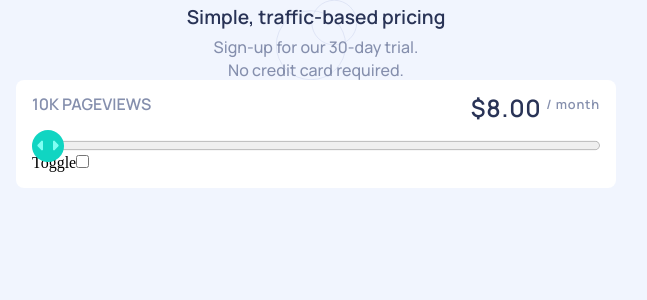
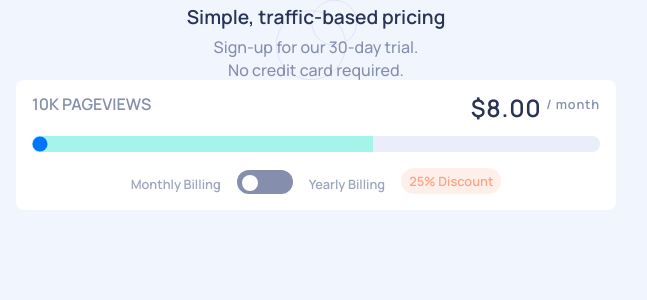
Before and after one commit to USKhokhar/investo-task, a React (Vite) app: page / in a window 1280 px wide. Shown: the top 300 px of the page, without its empty margins (324-971 px from the left). Built offline with nearby package versions, Linux system fonts and the light colour scheme.

Commit message:
styling addition --> billing period toggle styled

```diff
--- a/src/App.jsx
+++ b/src/App.jsx
@@ -1,4 +1,4 @@
-import React, { useState } from 'react'
+import React, { useEffect, useState } from 'react'
 // import "./index.css"
 
 const App = () => {
@@ -14,6 +14,27 @@ const App = () => {
     const [ priceValue, setPriceValue ] = useState(0)
     const [ isMonthly, setIsMonthly ] = useState(true)
 
+    // handling screen change via react
+    const [isMobile, setIsMobile] = useState(false);
+
+  useEffect(() => {
+    const handleResize = () => {
+      if (window.innerWidth <= 480) {
+        setIsMobile(true);
+      } else {
+        setIsMobile(false);
+      }
+    };
+
+    window.addEventListener('resize', handleResize);
+
+    handleResize();
+
+    return () => {
+      window.removeEventListener('resize', handleResize);
+    };
+  }, []);
+
     // handling billing period
     const handleBillingPeriod = () => {
         setIsMonthly(!isMonthly)
@@ -23,6 +44,11 @@ const App = () => {
     const handlePriceChange = (e) => {
         setPriceValue(parseInt(e.target.value))
     }
+
+    const calculateBackground = () => {
+        const gradientPercentage = (priceValue / (priceOptions.length - 1)) * 100;
+        return `linear-gradient(90deg, var(--cyan-sm) ${gradientPercentage}%, var(--greyblue-sm) ${100 - gradientPercentage}%)`;
+    };
   return (
     <main>
         {/* Banner section */}
@@ -54,8 +80,12 @@ const App = () => {
                     </span>
                 </p>
                 {/* Progress slider */}
-                <div className='sliderDiv'>
+
                 <input
+                    style={{
+
+                        // background: calculateBackground(),
+                    }}
                     className='slider'
                     type="range"
                     name="slider"
@@ -66,14 +96,11 @@ const App = () => {
                     onChange={handlePriceChange}
                     step={1}
                 />
-                    <progress className='progressBar' max={priceOptions.length-1} value={priceValue} />
-                </div>
             </article>
 
-
-            <br />
-            {/* Toggle */}
-            <span>Toggle</span>
+            <article className='priceToggleSection'>
+                <span>monthly billing</span>
+                <div>
                     <input
                         type="checkbox"
                         name="priceToggle"
@@ -81,6 +108,19 @@ const App = () => {
                         checked={!isMonthly}
                         onChange={handleBillingPeriod}
                     />
+
+                    <label for="priceToggle" className='priceToggleLabel'>Toggle</label>
+                </div>
+                <span>yearly billing</span>
+
+                <span className="discount">
+                    {
+                        isMobile ? '-25%' : '25% discount'
+                    }
+                </span>
+            </article>
+            {/* Toggle */}
+
         </section>
     </main>
   )
--- a/src/index.css
+++ b/src/index.css
@@ -62,6 +62,8 @@ main {
   margin: auto;
   border-radius: 8px;
   padding: 1rem;
+
+  display: grid;
 }
 
 .sliderPart {
@@ -98,56 +100,96 @@ main {
   color: var(--greyblue-base);
 }
 
-.sliderDiv {
+.slider {
   grid-column: 1/3;
   grid-row: 2;
-  position: relative;
-
+  outline: none;
+  border: none;
 }
 
-progress {
-  /* display: none; */
-  /* background: var(--cyan-sm); */
-  /* background: transparent; */
-  /* -ms-progress-appearance: var(--cyan-sm); */
-  /* -ms-progress-appearance: bar; */
+input[type="range"]::-webkit-slider-runnable-track {
+  /* background: var(--greyblue-sm); */
+  background: linear-gradient(90deg, var(--cyan-sm) 60%, var(--greyblue-sm) 40%);
+  border-radius: 1rem;
 }
 
-
-.progressBar {
-  position: absolute;
-  width: 100%;
-  z-index: 1;
-  height: 1.2rem;
-}
-
-
-
-.slider {
-  z-index: 2;
-  position: absolute;
-  height: 1.2rem;
-  width: 100%;
-  appearance: none;
-  /* background-color: var(--cyan-sm); */
-  background: transparent;
-  border-radius: 1rem;
-  outline: none;
-  cursor: pointer;
-}
-
-.slider::-webkit-slider-thumb {
-  -webkit-appearance: none;
-  width: 2rem;
+input[type="range"]::-webkit-slider-thumb,
+input[type="range"]::-moz-slid {
+  width: 3rem;
   aspect-ratio: 1;
-  /* height: 2rem; */
+  background: var(--cyan-lg);
   background-image: url("/assets/images/icon-slider.svg");
-  background-repeat: no-repeat;
-  background-position: 50% 50%;
-  background-color: var(--cyan-lg);
-  border-radius: 50%;
+  background-position: -50% -50%;
+  background-size: contain;
 }
 
 .slider::-webkit-slider-thumb:hover {
   box-shadow: 0 0 1rem var(--cyan-lg);
 }
+
+/*  MONTH-YEAR TOGGLE */
+#priceToggle {
+  height: 0;
+  width: 0;
+  visibility: hidden;
+}
+
+.priceToggleLabel {
+  cursor: pointer;
+  text-indent: -9999px;
+  width: 3.5rem;
+  height: 1.5rem;
+  background: var(--greyblue-base);
+  display: block;
+  border-radius: 1rem;
+  position: relative;
+}
+
+.priceToggleLabel:after {
+  content: '';
+  position: absolute;
+  top: 5px;
+  left: 5px;
+  width: 1rem;
+  aspect-ratio: 1;
+  background: #fff;
+  border-radius: 50%;
+  transition: 0.3s;
+}
+
+#priceToggle:checked+.priceToggleLabel {
+  background: var(--cyan-lg);
+}
+
+#priceToggle:checked+.priceToggleLabel:after {
+  left: calc(100% - 5px);
+  transform: translateX(-100%);
+}
+
+.priceToggleLabel:active:after {
+  width: 1rem;
+}
+
+/* PRICE TOGGLE SECTION */
+
+.priceToggleSection {
+  display: flex;
+  justify-content: center;
+  align-items: flex-end;
+
+  gap: 1rem;
+}
+
+.priceToggleSection span {
+  font: normal 600 0.8rem/1.2rem var(--primary-font);
+  color: var(--greyblue-base);
+  text-transform: capitalize;
+  opacity: 0.8;
+}
+
+.discount {
+  color: var(--red-sm) !important;
+  background: var(--greyred-sm);
+  padding: 0.2rem 0.5rem;
+  border-radius: 1rem;
+}
```
Lines whose indentation alone changed are shown as unchanged.
